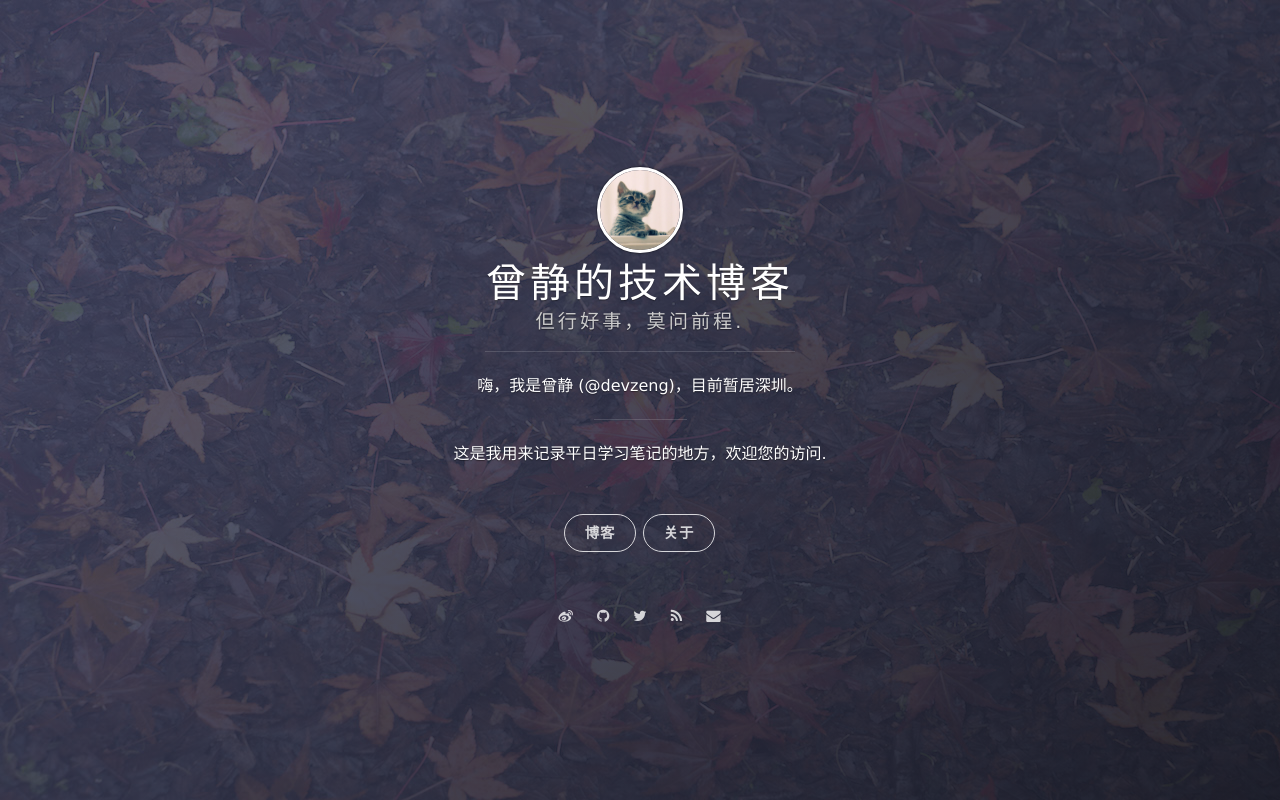
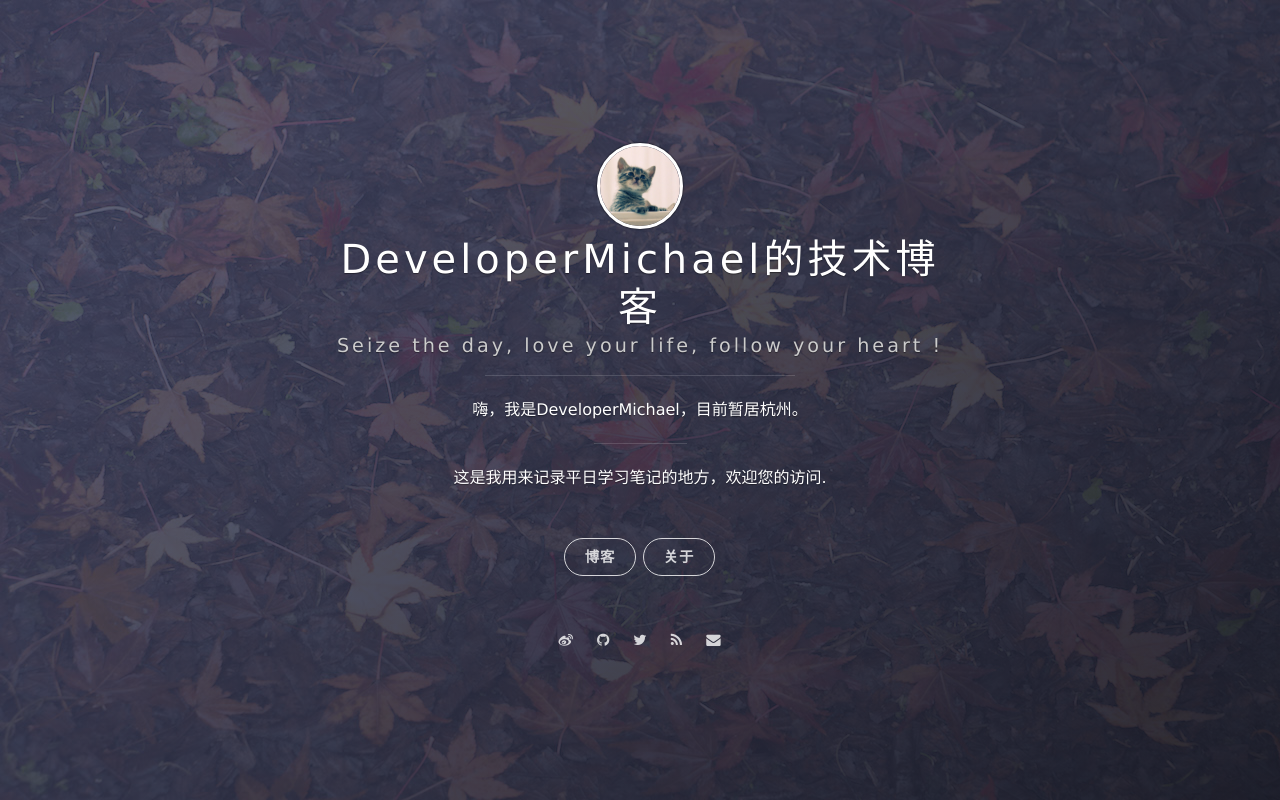
Before and after one commit to DeveloperiMichael/developerimichael.github.com, a plain HTML site: page index.html in a window 1280 px wide. Drawn offline with nearby package versions, Linux system fonts and the light colour scheme.

Commit message:
基础信息修改

```diff
--- a/index.html
+++ b/index.html
@@ -6,17 +6,17 @@
   <meta http-equiv="X-UA-Compatible" content="IE=edge">
   <meta name="viewport" content="width=device-width, initial-scale=1, maximum-scale=1">
 
-  <title>曾静的技术博客</title>
-  <meta name="description" content="嗨，我是曾静 (@devzeng)，目前暂居深圳。">
+  <title>DeveloperMichael的技术博客</title>
+  <meta name="description" content="嗨，我是DeveloperMichael，目前暂居杭州。">
   <meta name="author" content="Wei Wang">
 
   <meta name="twitter:card" content="summary">
-  <meta name="twitter:title" content="曾静的技术博客">
-  <meta name="twitter:description" content="嗨，我是曾静 (@devzeng)，目前暂居深圳。">
+  <meta name="twitter:title" content="DeveloperMichael的技术博客">
+  <meta name="twitter:description" content="嗨，我是DeveloperMichael ，目前暂居杭州。">
 
   <meta property="og:type" content="article">
-  <meta property="og:title" content="曾静的技术博客">
-  <meta property="og:description" content="嗨，我是曾静 (@devzeng)，目前暂居深圳。">
+  <meta property="og:title" content="DeveloperMichael的技术博客">
+  <meta property="og:description" content="嗨，我是DeveloperMichael  ，目前暂居杭州。">
 
   <link rel="icon" type="image/png" href="/assets/images/favicon.png" />
   <link href="/assets/images/favicon.png" rel="shortcut icon" type="image/png">
@@ -25,7 +25,7 @@
   <link href="//netdna.bootstrapcdn.com/font-awesome/4.1.0/css/font-awesome.min.css" rel="stylesheet">
 
   <link rel="canonical" href="http://blog.devzeng.com/">
-  <link rel="alternate" type="application/rss+xml" title="曾静的技术博客" href="http://blog.devzeng.com/feed.xml">
+  <link rel="alternate" type="application/rss+xml" title="DeveloperMichael的技术博客" href="http://blog.devzeng.com/feed.xml">
 
   <meta name="google-site-verification" content="1-1ZlHoRvM0T2FqPbW2S-qLgYXN6rsn52kErlMPd_gw" />
 
@@ -45,13 +45,13 @@
     <div class="panel-main__inner panel-inverted">
     <div class="panel-main__content">
 
-        <a href="/#blog" title="前往 曾静的技术博客 的主页" class="blog-button"><img src="/assets/images/avatar.jpg" width="80" alt="曾静的技术博客 logo" class="panel-cover__logo logo" /></a>
-        <h1 class="panel-cover__title panel-title"><a href="/#blog" title="link to homepage for 曾静的技术博客" class="blog-button">曾静的技术博客</a></h1>
+        <a href="/#blog" title="前往 DeveloperMichael的技术博客 的主页" class="blog-button"><img src="/assets/images/avatar.jpg" width="80" alt="DeveloperMichael的技术博客 logo" class="panel-cover__logo logo" /></a>
+        <h1 class="panel-cover__title panel-title"><a href="/#blog" title="link to homepage for DeveloperMichael的技术博客" class="blog-button">DeveloperMichael的技术博客</a></h1>
 
-        <span class="panel-cover__subtitle panel-subtitle">但行好事，莫问前程.</span>
+        <span class="panel-cover__subtitle panel-subtitle">Seize the day, love your life, follow your heart ! </span>
 
         <hr class="panel-cover__divider" />
-        <p class="panel-cover__description">嗨，我是曾静 (@devzeng)，目前暂居深圳。</p>
+        <p class="panel-cover__description">嗨，我是DeveloperMichael，目前暂居杭州。</p>
         <hr class="panel-cover__divider panel-cover__divider--secondary" />
 
 
```
Also changed, not shown: 1 other file.
